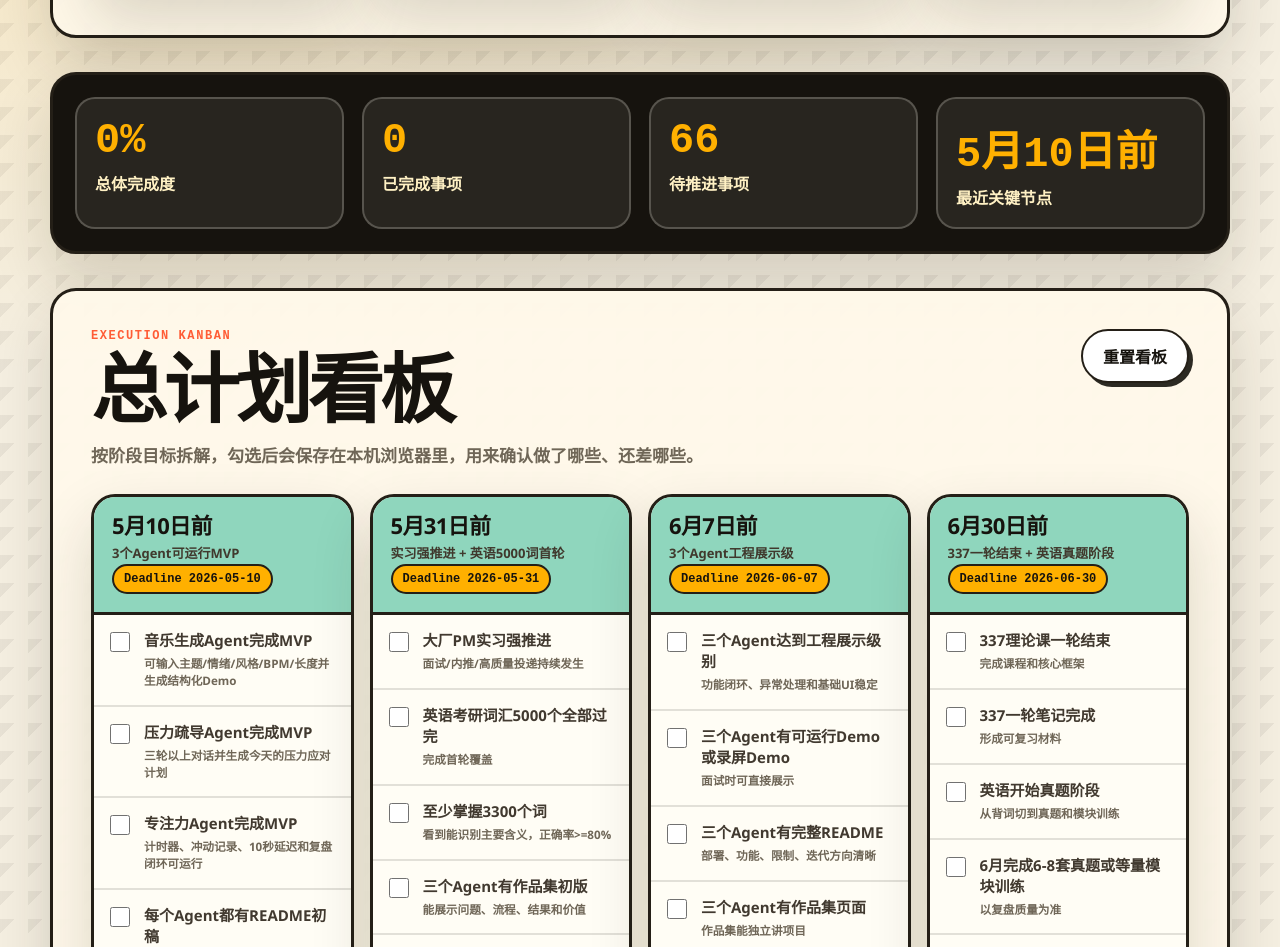
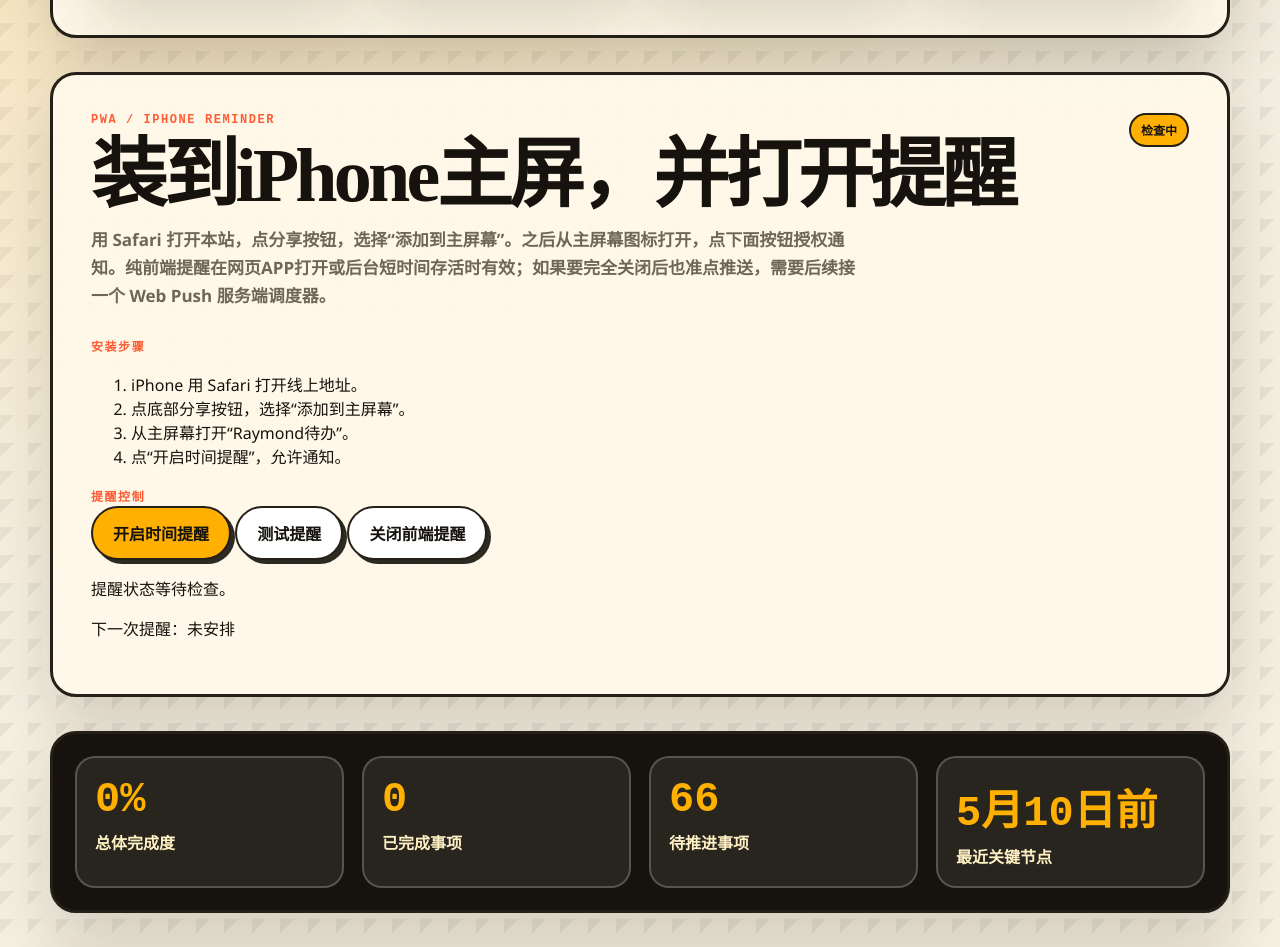
Before and after one commit to feefw3582-max/mishu, a plain HTML site: page index.html in a window 1280 px wide. Shown: the part 1853-2800 px from the top of the page. Drawn offline with Linux system fonts and the light colour scheme.

Commit message:
Deploy raymond planning dashboard

```diff
--- a/index.html
+++ b/index.html
@@ -8,6 +8,13 @@
       name="description"
       content="一个面向 Raymond 的 2026 年 5-12 月执行计划前端看板：输入当前时间，输出 P0-P3 行动、目标和完成时间。"
     />
+    <meta name="theme-color" content="#ffb000" />
+    <meta name="apple-mobile-web-app-capable" content="yes" />
+    <meta name="apple-mobile-web-app-title" content="Raymond待办" />
+    <meta name="apple-mobile-web-app-status-bar-style" content="black-translucent" />
+    <link rel="manifest" href="./manifest.webmanifest" />
+    <link rel="icon" href="./icon.svg" type="image/svg+xml" />
+    <link rel="apple-touch-icon" href="./icon.svg" />
     <link rel="stylesheet" href="./styles.css" />
   </head>
   <body>
@@ -15,6 +22,7 @@
       <header class="hero">
         <nav class="topbar" aria-label="页面导航">
           <a href="#decision">现在要做啥</a>
+          <a href="#reminders">iPhone提醒</a>
           <a href="#board">执行看板</a>
           <a href="#agents">Agent交付</a>
           <a href="#review">日复盘</a>
@@ -89,6 +97,41 @@
           </div>
 
           <div class="priority-grid" id="priorityGrid" aria-live="polite"></div>
+        </section>
+
+        <section class="panel reminder-panel" id="reminders">
+          <div class="section-heading split-heading">
+            <div>
+              <p class="eyebrow">PWA / iPhone Reminder</p>
+              <h2>装到iPhone主屏，并打开提醒</h2>
+              <p>
+                用 Safari 打开本站，点分享按钮，选择“添加到主屏幕”。之后从主屏幕图标打开，点下面按钮授权通知。纯前端提醒在网页APP打开或后台短时间存活时有效；如果要完全关闭后也准点推送，需要后续接一个 Web Push 服务端调度器。
+              </p>
+            </div>
+            <span class="status-pill" id="pwaStatus">检查中</span>
+          </div>
+
+          <div class="reminder-grid">
+            <article class="reminder-card">
+              <span class="card-kicker">安装步骤</span>
+              <ol class="setup-list">
+                <li>iPhone 用 Safari 打开线上地址。</li>
+                <li>点底部分享按钮，选择“添加到主屏幕”。</li>
+                <li>从主屏幕打开“Raymond待办”。</li>
+                <li>点“开启时间提醒”，允许通知。</li>
+              </ol>
+            </article>
+            <article class="reminder-card">
+              <span class="card-kicker">提醒控制</span>
+              <div class="reminder-actions">
+                <button class="button primary" type="button" id="enableReminderButton">开启时间提醒</button>
+                <button class="button secondary" type="button" id="testReminderButton">测试提醒</button>
+                <button class="button secondary" type="button" id="disableReminderButton">关闭前端提醒</button>
+              </div>
+              <p class="reminder-note" id="reminderStatus">提醒状态等待检查。</p>
+              <p class="reminder-note" id="nextReminderText">下一次提醒：未安排</p>
+            </article>
+          </div>
         </section>
 
         <section class="metrics-strip" aria-label="总览指标">
```
